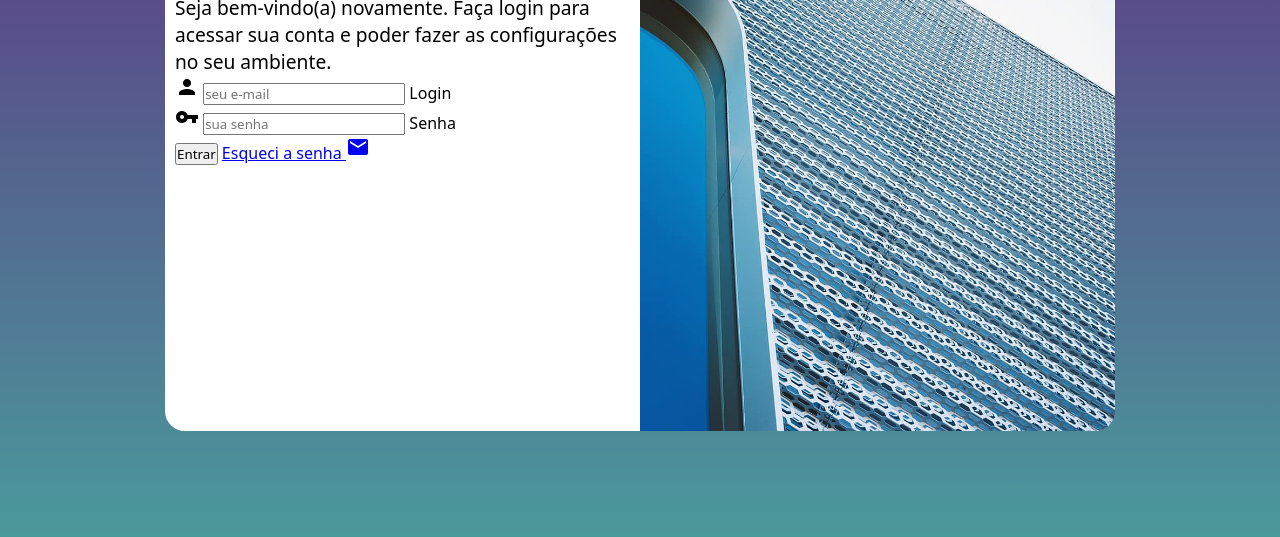
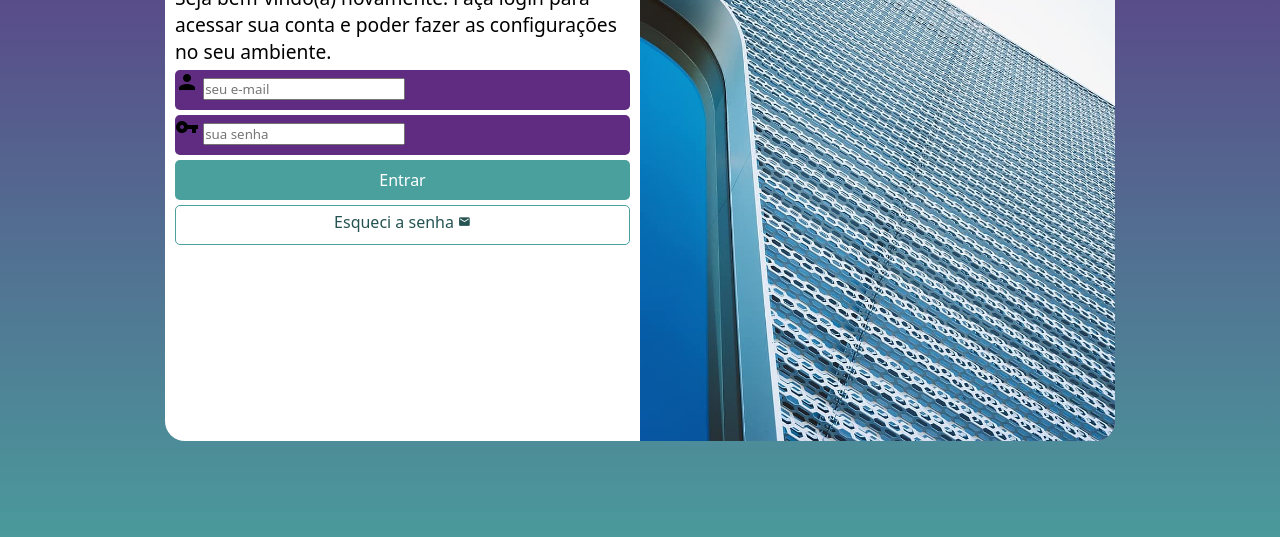
Before and after one commit to ThalesDev13/projeto-login, a plain HTML site: page index.html in a window 1280 px wide. Shown: the part 219-756 px from the top of the page. Drawn offline with Linux system fonts and the light colour scheme.

Commit message:
att formulário

```diff
--- a/estilos/style.css
+++ b/estilos/style.css
@@ -33,7 +33,7 @@ section#login{
 
     background-color: white;
     width: 250px;
-    height: 500px;
+    height: 520px;
     border-radius: 20px;
     border-radius: 0px 0px 10px rgba(0, 0, 0, 0.452);
 
@@ -61,3 +61,56 @@ div#formulario > h1{
 div#formulario > p{
     font-size: 0.8em;
 }
+
+form > div.campo{
+    background-color: var(--lilás);
+    display: block;
+    border-radius: 5px;
+    height: 40px;
+    width: 100%;
+    margin: 5px 0px;
+}
+
+div.campo > label{
+    display: none;
+}
+
+.entrar{
+    display: block;
+    font-size: 1em;
+    width: 100%;
+    height: 40px;
+    background-color: var(--verde);
+    color: white;
+    border: none;
+    border-radius: 5px;
+    cursor: pointer;
+}
+
+.entrar:hover{
+    background-color: #255352;
+}
+
+form > a.botao{
+    display: block;
+    font-size: 1em;
+    width: 100%;
+    height: 40px;
+    background-color: white;
+    color: #255352;
+    border: 1px solid var(--verde);
+    border-radius: 5px;
+    cursor: pointer;
+    text-align: center;
+    padding-top: 5px;
+    margin-top: 5px;
+    text-decoration: none;
+}
+
+form > a.botao:hover{
+    background-color: #89eceb;
+}
+
+form > a.botao > i{
+    font-size: 0.8em;
+}
--- a/index.html
+++ b/index.html
@@ -30,8 +30,8 @@
                         <input type="password" name="senha" id="isenha" placeholder="sua senha" required autocomplete="current-password" minlength="8" maxlength="20">
                         <label for="isenha">Senha</label>
                     </div>
-                    <input type="submit" value="Entrar">
-                    <a href="esqueciasenha.html">Esqueci a senha <i class="material-icons">mail</i></a>
+                    <input type="submit" value="Entrar" class="entrar">
+                    <a href="esqueciasenha.html" class="botao">Esqueci a senha <i class="material-icons">mail</i></a>
                 </form>
             </div>
         </section>
```
